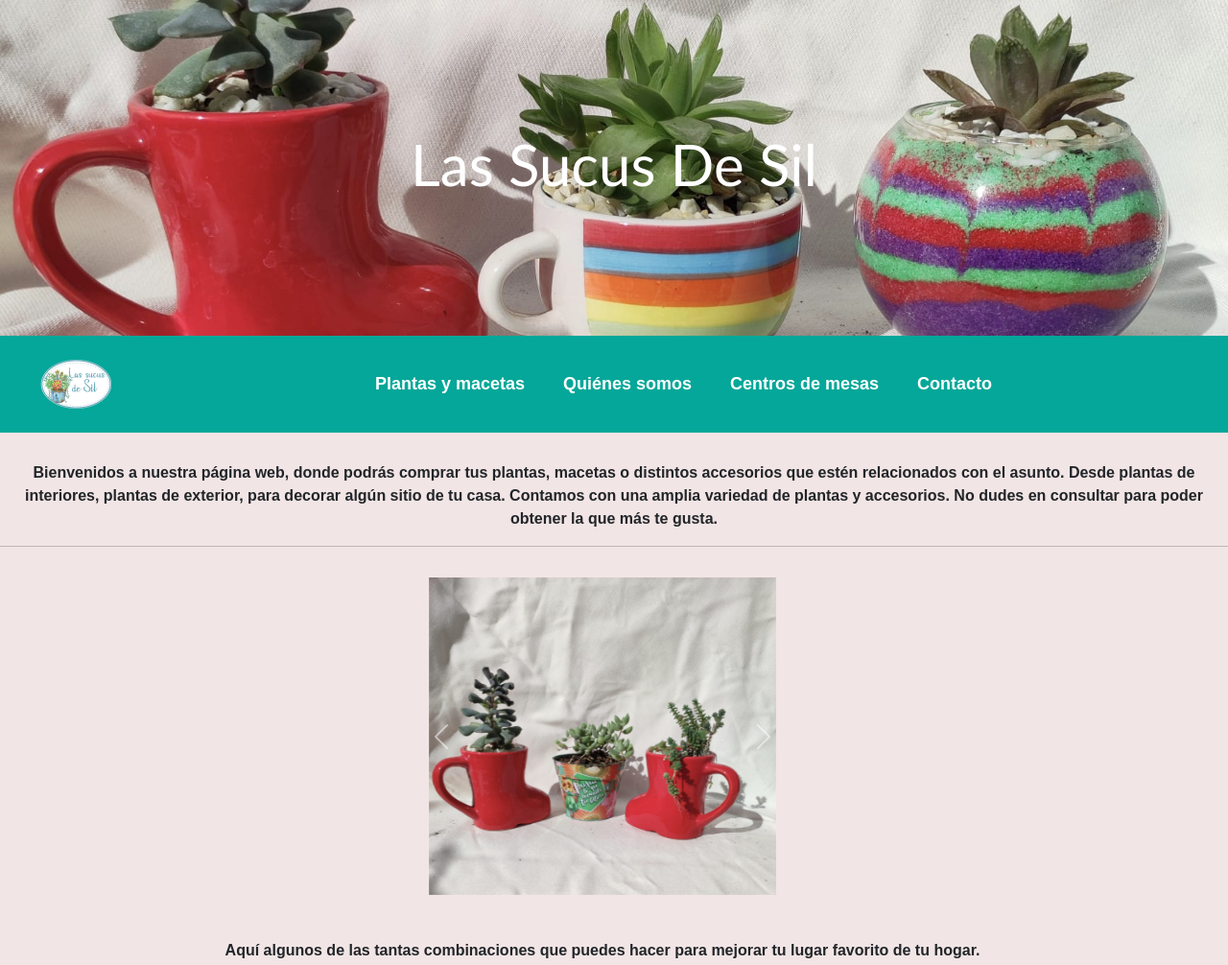
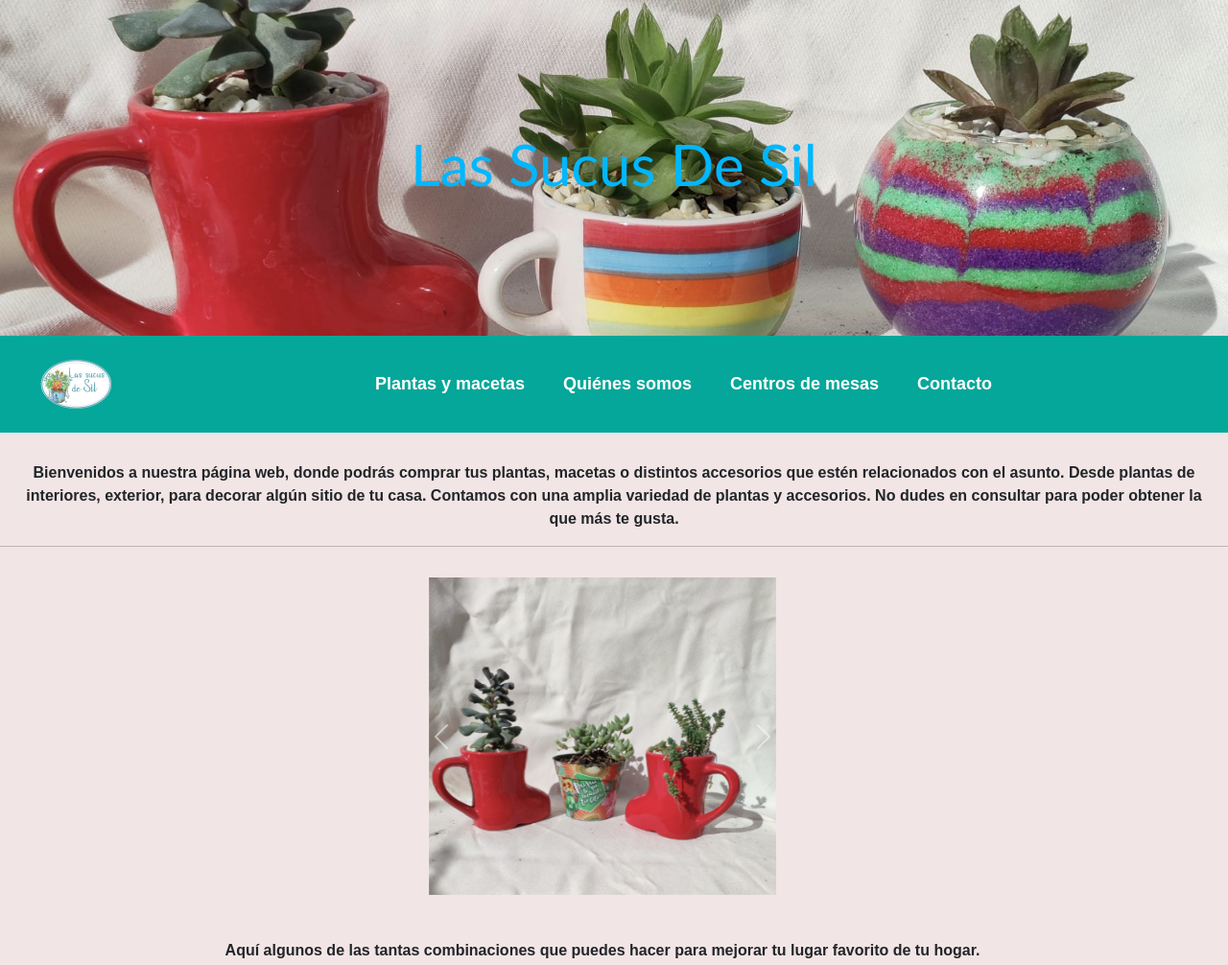
Before and after one commit to Fedeerodriguez/sitio-las.sucus.de.sil, a website: page index.html in a window 1280 px wide. Shown: the top 1006 px of the page at 96% size. Drawn offline with nearby package versions, Linux system fonts and the light colour scheme.

Commit message:
Cambiando el color del titulo

```diff
--- a/index.html
+++ b/index.html
@@ -53,7 +53,7 @@
 
       <div class="row text-center">
         <div class="col-12">
-          <p class="texto-main" >Bienvenidos a nuestra página web, donde podrás comprar tus plantas, macetas o distintos accesorios que estén relacionados con el asunto. Desde plantas de interiores, plantas de exterior, para decorar algún sitio de tu casa. Contamos con una amplia variedad de plantas y accesorios. No dudes en consultar para poder obtener la que más te gusta.</p>
+          <p class="texto-main" >Bienvenidos a nuestra página web, donde podrás comprar tus plantas, macetas o distintos accesorios que estén relacionados con el asunto. Desde plantas de interiores, exterior, para decorar algún sitio de tu casa. Contamos con una amplia variedad de plantas y accesorios. No dudes en consultar para poder obtener la que más te gusta.</p>
         </div>
         <hr>
 
--- a/scss/partials/_variables.scss
+++ b/scss/partials/_variables.scss
@@ -7,4 +7,4 @@
 $paddingestandar: 1em;
 $Anchoimg: 400px;
 $Altoimg: 400px;
-$color-h1:rgb(255, 255, 255);
+$color-h1:rgb(0, 183, 255);
```
Also changed, not shown: css/style.css.
